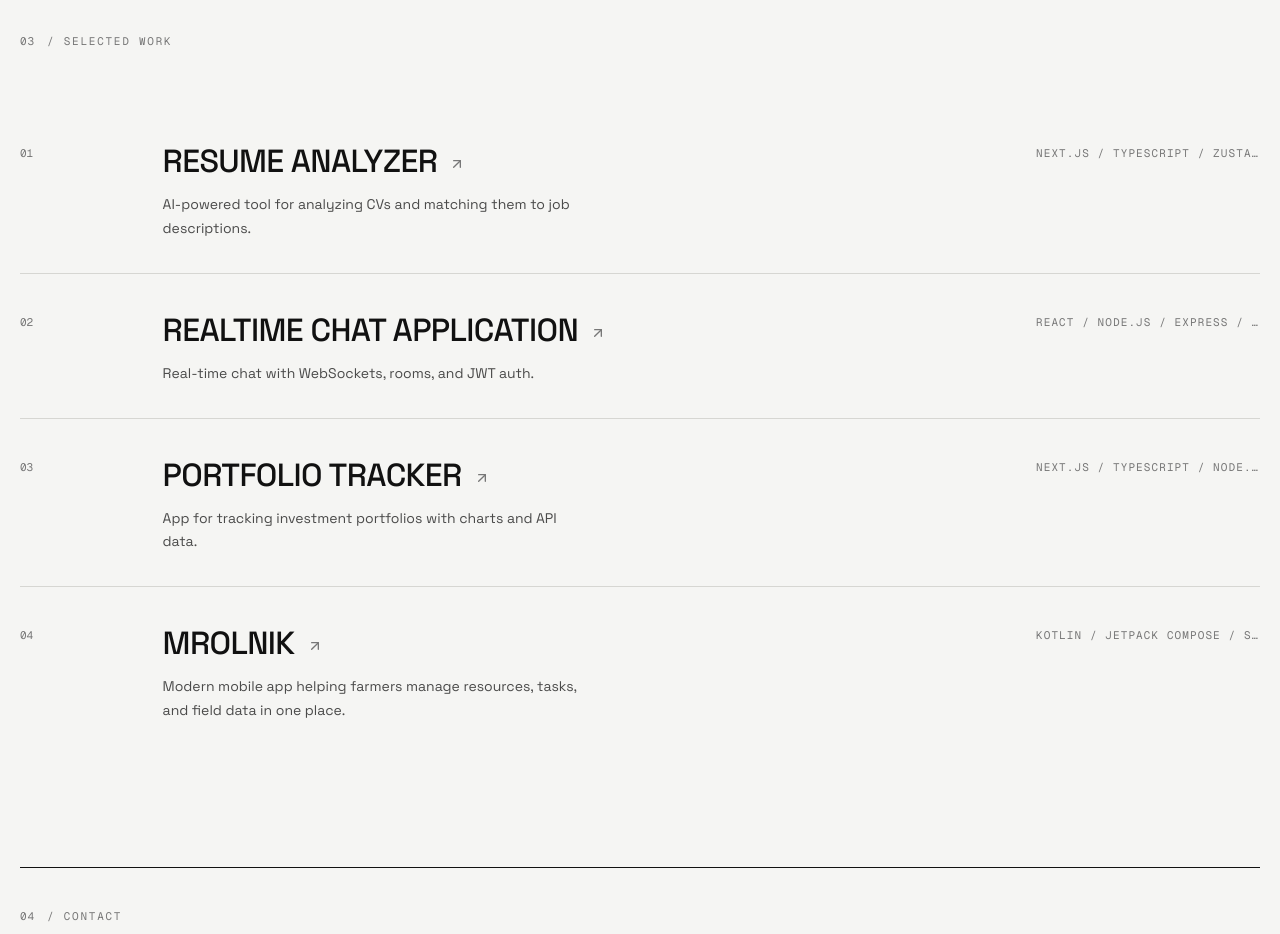
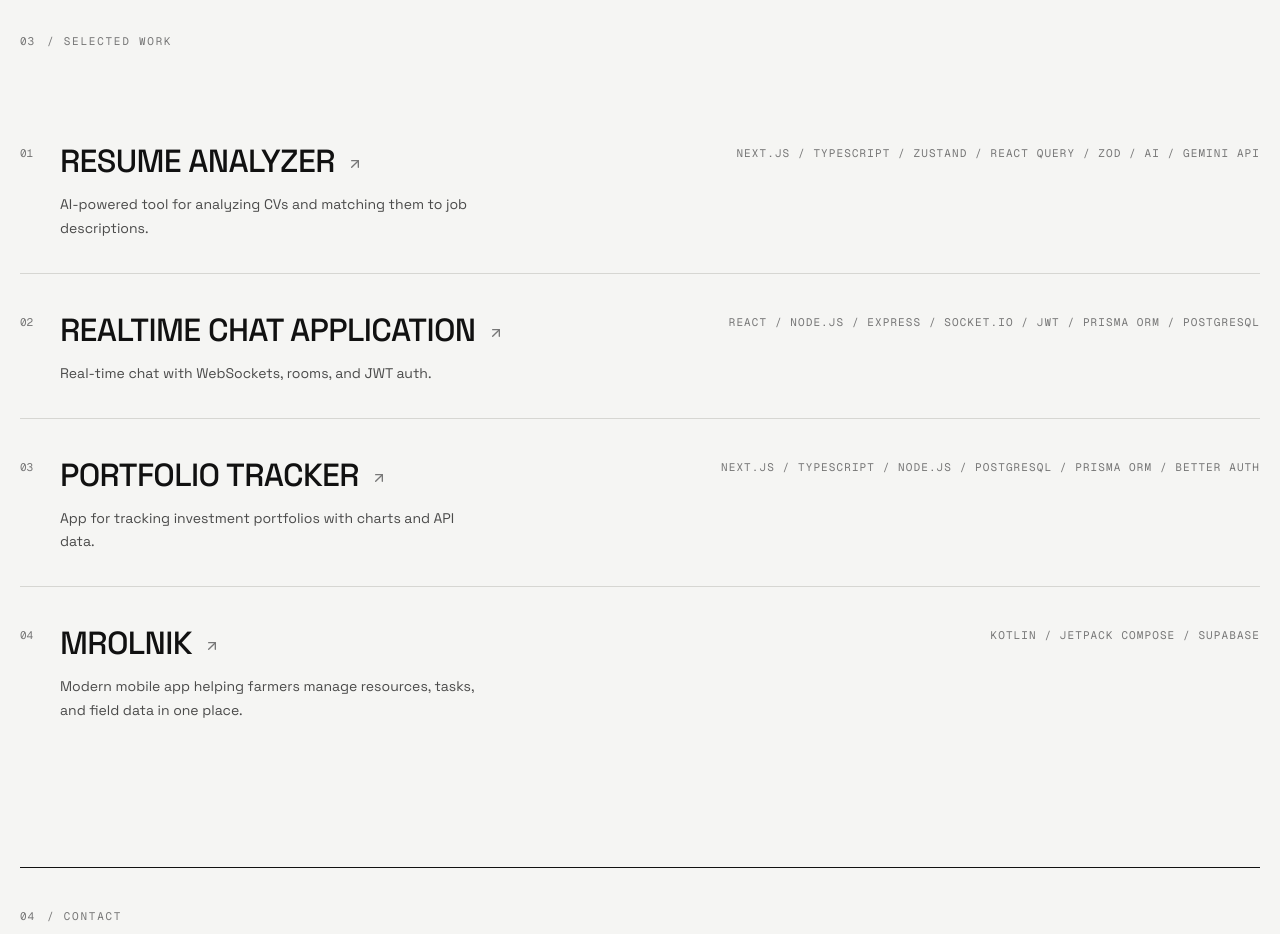
Before and after one commit to iamdrzazgowski/personal-website, a Next.js app: page / in a window 1280 px wide. Shown: the part 1840-2774 px from the top of the page. Built offline with nearby package versions, Linux system fonts and the light colour scheme.

Commit message:
change some styles

```diff
--- a/src/components/projects.tsx
+++ b/src/components/projects.tsx
@@ -21,11 +21,12 @@ export default function Projects({ index }: ProjectsProps) {
               i !== 0 ? "border-t border-(--subtle-border)" : ""
             }`}
           >
-            <span className="font-mono text-[11px] text-muted-foreground md:pt-2">
+            <div className="flex gap-3 md:max-w-[46%] md:gap-4">
+              <span className="w-6 shrink-0 font-mono text-[11px] text-muted-foreground md:pt-2">
                 {String(i + 1).padStart(2, "0")}
               </span>
 
-            <div className="flex-1 md:max-w-[60%]">
+              <div className="flex-1">
                 <div className="flex items-baseline gap-3">
                   <h3 className="font-display text-[24px] font-medium uppercase tracking-[-0.02em] md:text-[32px]">
                     {project.name}
@@ -36,11 +37,9 @@ export default function Projects({ index }: ProjectsProps) {
                   {project.description}
                 </p>
               </div>
+            </div>
 
-            <p
-              title={project.tags.join(" / ")}
-              className="font-mono text-[11px] uppercase tracking-widest text-muted-foreground md:w-56 md:shrink-0 md:truncate md:pt-2 md:text-right"
-            >
+            <p className="pl-9 font-mono text-[11px] uppercase tracking-widest text-muted-foreground md:pl-0 md:pt-2 md:text-right">
               {project.tags.join(" / ")}
             </p>
           </Link>
```
Lines whose indentation alone changed are shown as unchanged.
